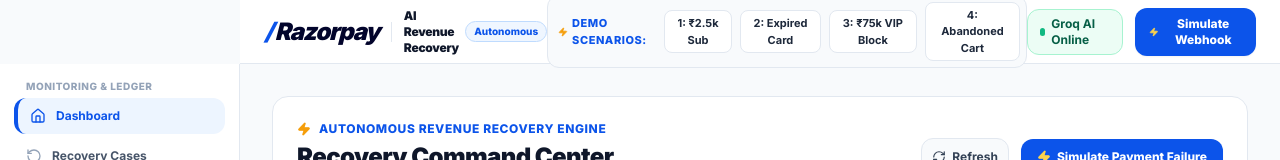
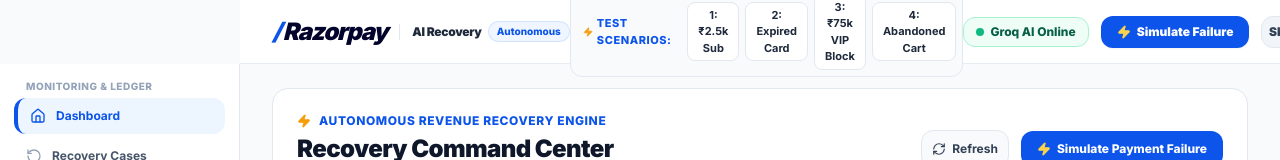
Before and after one commit to santusht06/razorpay-buildathon, a React app in the folder frontend/: page / in a window 1280 px wide. Shown: the top 160 px of the page. Built offline with nearby package versions, Linux system fonts and the light colour scheme; no server answers; the HTML template or start-up script is replaced by a standard one.

Commit message:
style(layout): expand workspace width to eliminate right empty margins and balance abstract navbar layout

```diff
--- a/frontend/src/App.jsx
+++ b/frontend/src/App.jsx
@@ -46,7 +46,7 @@
       <div className="flex-1 flex flex-col min-w-0">
         <Header onSimulatorSuccess={handleSimulatorSuccess} />
 
-        <main className="flex-1 p-6 md:p-8 max-w-7xl w-full mx-auto space-y-6">
+        <main className="flex-1 px-8 py-6 w-full max-w-[1680px] mx-auto space-y-6">
           {activeTab === 'dashboard' && (
             <Dashboard
               key={refreshTrigger}
--- a/frontend/src/components/layout/Header.jsx
+++ b/frontend/src/components/layout/Header.jsx
@@ -21,28 +21,28 @@
 
   return (
     <>
-      <header className="bg-white border-b border-slate-200 text-slate-900 h-16 px-6 flex items-center justify-between sticky top-0 z-50 select-none shadow-xs">
+      <header className="bg-white border-b border-slate-200/80 text-slate-900 h-16 px-8 flex items-center justify-between sticky top-0 z-40 select-none shadow-xs">
 
         {/* Left Section: Razorpay Brand & App Subtitle */}
-        <div className="flex items-center space-x-3">
+        <div className="flex items-center space-x-3 shrink-0">
           <div className="flex items-center space-x-1 cursor-pointer">
             <span className="font-black text-2xl italic tracking-tighter text-[#02042B] flex items-center">
               <span className="text-[#0C54EA] font-black mr-0.5 font-sans">/</span>Razorpay
             </span>
           </div>
-          <div className="h-5 w-px bg-slate-200" />
+          <div className="h-4 w-px bg-slate-200" />
           <div className="flex items-center space-x-1.5">
-            <span className="text-xs font-black text-slate-900 tracking-tight">AI Revenue Recovery</span>
-            <span className="bg-blue-50 text-[#0C54EA] border border-blue-200 text-[10px] font-extrabold px-2 py-0.5 rounded-full">
+            <span className="text-xs font-black text-slate-800 tracking-tight">AI Recovery</span>
+            <span className="bg-blue-50 text-[#0C54EA] border border-blue-200/60 text-[10px] font-extrabold px-2 py-0.5 rounded-full">
               Autonomous
             </span>
           </div>
         </div>
 
-        {/* Center: Real Working Hackathon Demo Scenarios */}
-        <div className="hidden lg:flex items-center space-x-2 bg-slate-50 p-1.5 rounded-xl border border-slate-200">
-          <span className="text-[11px] font-extrabold text-[#0C54EA] uppercase tracking-wider flex items-center px-1">
-            <Zap className="w-3.5 h-3.5 mr-1 fill-current text-amber-500" /> Demo Scenarios:
+        {/* Center: Clean Hackathon Test Scenario Chips */}
+        <div className="hidden xl:flex items-center space-x-1.5 bg-slate-50 p-1.5 rounded-xl border border-slate-200">
+          <span className="text-[11px] font-extrabold text-[#0C54EA] uppercase tracking-wider flex items-center px-1.5">
+            <Zap className="w-3.5 h-3.5 mr-1 fill-current text-amber-500" /> Test Scenarios:
           </span>
 
           <button
@@ -51,7 +51,7 @@
             className="px-2.5 py-1 text-[11px] font-bold bg-white hover:bg-blue-50 text-slate-800 hover:text-[#0C54EA] rounded-lg border border-slate-200 hover:border-blue-300 transition-colors shadow-2xs disabled:opacity-50"
             title="₹2,499 Subscription Temporary Failure -> AI Email Recovery"
           >
-            {loadingScenario === 'scenario-1' ? 'Executing...' : '1: ₹2.5k Sub'}
+            {loadingScenario === 'scenario-1' ? 'Running...' : '1: ₹2.5k Sub'}
           </button>
 
           <button
@@ -60,7 +60,7 @@
             className="px-2.5 py-1 text-[11px] font-bold bg-white hover:bg-blue-50 text-slate-800 hover:text-[#0C54EA] rounded-lg border border-slate-200 hover:border-blue-300 transition-colors shadow-2xs disabled:opacity-50"
             title="₹999 Expired Card -> Payment Method Update Link"
           >
-            {loadingScenario === 'scenario-2' ? 'Executing...' : '2: Expired Card'}
+            {loadingScenario === 'scenario-2' ? 'Running...' : '2: Expired Card'}
           </button>
 
           <button
@@ -69,7 +69,7 @@
             className="px-2.5 py-1 text-[11px] font-bold bg-white hover:bg-blue-50 text-slate-800 hover:text-[#0C54EA] rounded-lg border border-slate-200 hover:border-blue-300 transition-colors shadow-2xs disabled:opacity-50"
             title="₹75,000 High-Value Payment -> Safety Guardrail Block & VIP Escalation"
           >
-            {loadingScenario === 'scenario-3' ? 'Executing...' : '3: ₹75k VIP Block'}
+            {loadingScenario === 'scenario-3' ? 'Running...' : '3: ₹75k VIP Block'}
           </button>
 
           <button
@@ -78,26 +78,33 @@
             className="px-2.5 py-1 text-[11px] font-bold bg-white hover:bg-blue-50 text-slate-800 hover:text-[#0C54EA] rounded-lg border border-slate-200 hover:border-blue-300 transition-colors shadow-2xs disabled:opacity-50"
             title="₹25,000 Abandoned Checkout -> Contextual Email Recovery"
           >
-            {loadingScenario === 'scenario-4' ? 'Executing...' : '4: Abandoned Cart'}
+            {loadingScenario === 'scenario-4' ? 'Running...' : '4: Abandoned Cart'}
           </button>
         </div>
 
-        {/* Right Section: Webhook Trigger & AI Status */}
-        <div className="flex items-center space-x-3">
+        {/* Right Section: Actions & Avatar */}
+        <div className="flex items-center space-x-3 shrink-0">
+
           {/* AI Engine Status Badge */}
-          <div className="hidden sm:flex items-center space-x-1.5 bg-emerald-50 border border-emerald-200 text-emerald-800 text-xs px-3 py-1.5 rounded-xl font-bold">
+          <div className="hidden sm:flex items-center space-x-1.5 bg-emerald-50/80 border border-emerald-200 text-emerald-800 text-xs px-3 py-1.5 rounded-xl font-extrabold shadow-2xs">
             <span className="w-2 h-2 rounded-full bg-emerald-500 animate-pulse" />
             <span>Groq AI Online</span>
           </div>
 
-          {/* Webhook Simulator Modal Trigger */}
+          {/* Webhook Simulator Primary Button */}
           <button
             onClick={() => setIsSimulatorOpen(true)}
-            className="px-3.5 py-2 bg-[#0C54EA] hover:bg-[#0A47C4] text-white rounded-xl text-xs font-extrabold flex items-center space-x-1.5 shadow-sm transition-all transform hover:scale-102"
+            className="px-4 py-2 bg-[#0C54EA] hover:bg-[#0A47C4] text-white rounded-xl text-xs font-black flex items-center space-x-1.5 shadow-sm transition-all transform hover:scale-102"
           >
             <Zap className="w-3.5 h-3.5 fill-current text-amber-300" />
-            <span>Simulate Webhook</span>
+            <span>Simulate Failure</span>
           </button>
+
+          {/* Merchant Profile Avatar */}
+          <div className="w-8 h-8 rounded-xl bg-slate-100 border border-slate-200 flex items-center justify-center font-black text-xs text-slate-700 cursor-pointer hover:bg-slate-200 transition-colors shadow-2xs" title="Merchant MID: rzp_prod_9981">
+            SK
+          </div>
+
         </div>
 
       </header>
```
Also changed, not shown: frontend/src/pages/RecoveryCases.jsx (+31 -31 lines).
